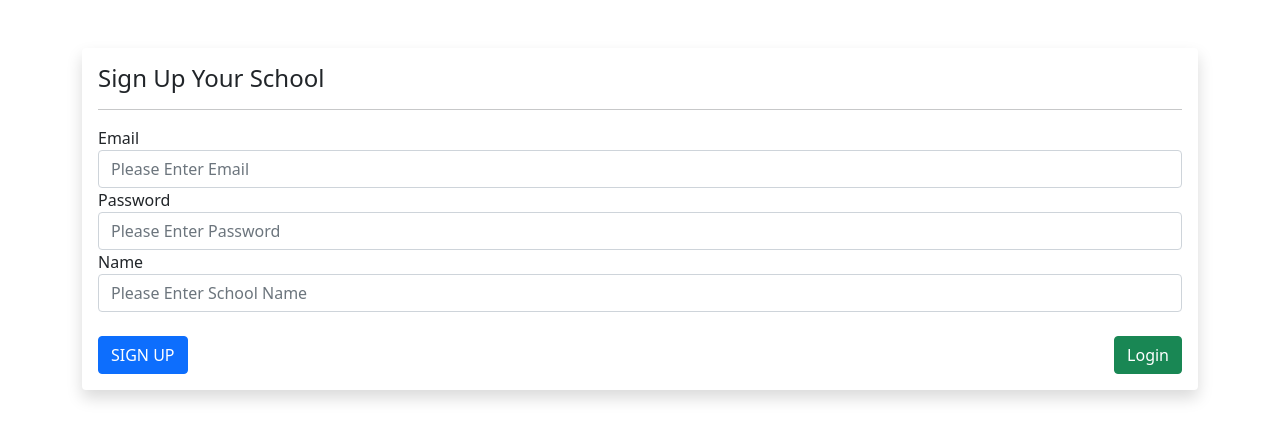
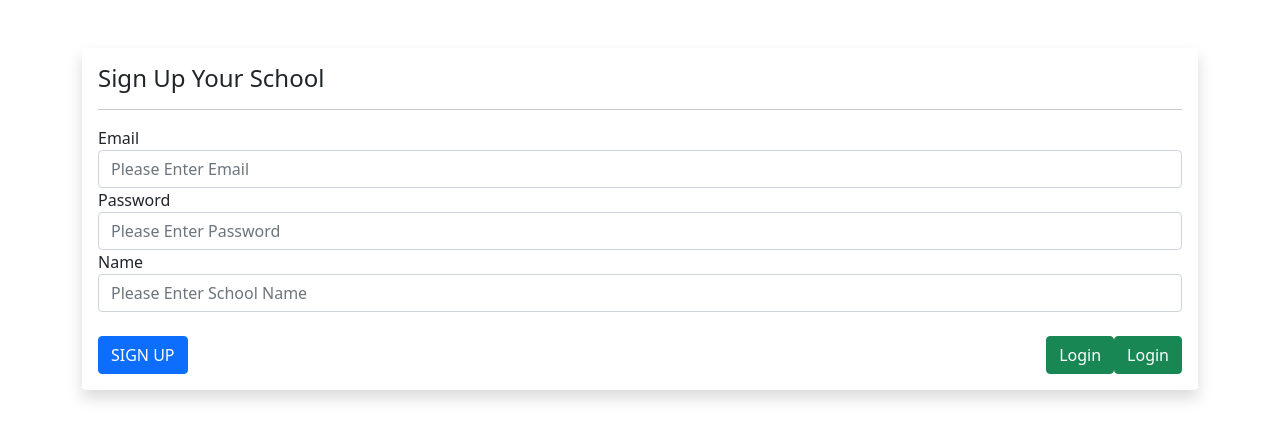
Before and after one commit to refnikoye/smart-school-vuejs, a Vue app: page / in a window 1280 px wide. Shown: the top 440 px of the page. Built offline with nearby package versions, Linux system fonts and the light colour scheme.

Commit message:
update signup form

```diff
--- a/src/views/signup.vue
+++ b/src/views/signup.vue
@@ -35,6 +35,7 @@
                             </div><br>
                             <button type="submit" class="btn btn-primary">SIGN UP</button>
                             <router-link :to="{name: 'login'}" class="btn btn-md btn-success btn-login" >Login</router-link>
+                            <router-link :to="{name: 'userlogin'}" class="btn btn-md btn-success btn-login" >Login</router-link>
 
                         </form>
 
```
